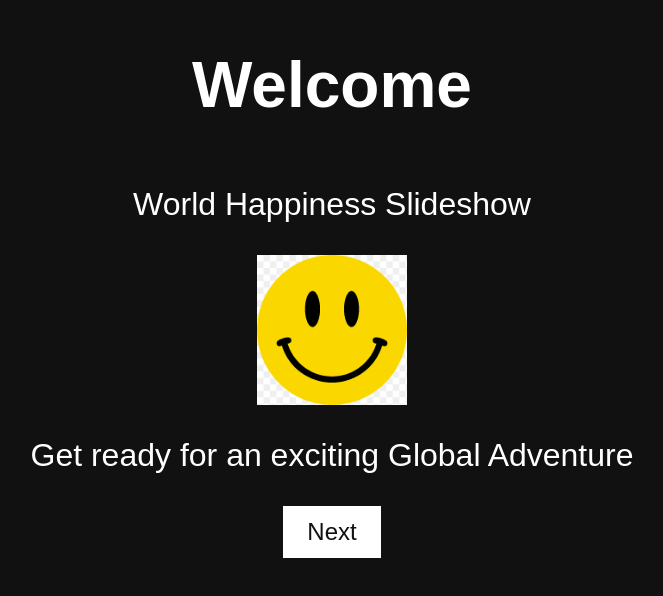
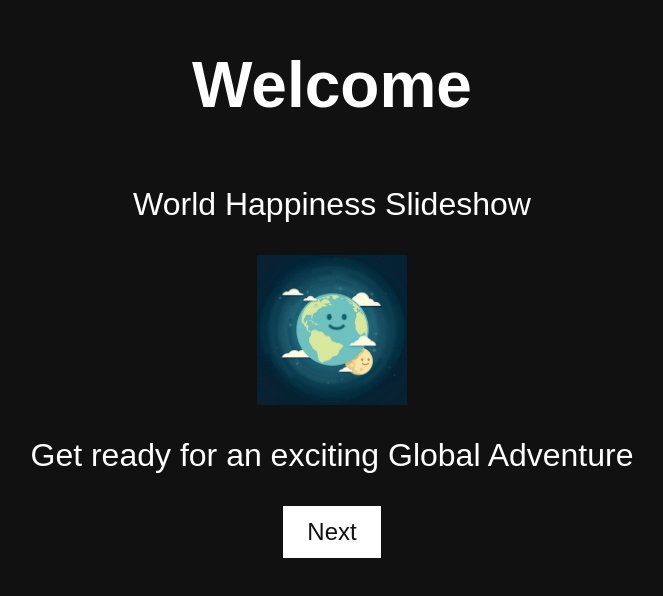
Before and after one commit to doananthony/doananthony.github.io, a plain HTML site: page index.html in a window 1280 px wide. Shown: the part 118-714 px from the top of the page, without its empty margins (308-971 px from the left). Drawn offline with Linux system fonts and the light colour scheme.

Commit message:
Update image

```diff
--- a/index.html
+++ b/index.html
@@ -60,7 +60,7 @@
   <div class="slide active" id="welcome">
     <h1>Welcome</h1>
     <p>World Happiness Slideshow</p>
-    <img src="smiley-face.png" alt="Smiley Face" width="150">
+    <img src="world-happiness.jpeg" alt="Smiley Face" width="150"></img>
     <p>Get ready for an exciting Global Adventure</p>
     <button onclick="nextSlide()">Next</button>
   </div>
```
Also changed, not shown: smiley-face.png (deleted), world-happiness.jpeg (added), 1 other file.
